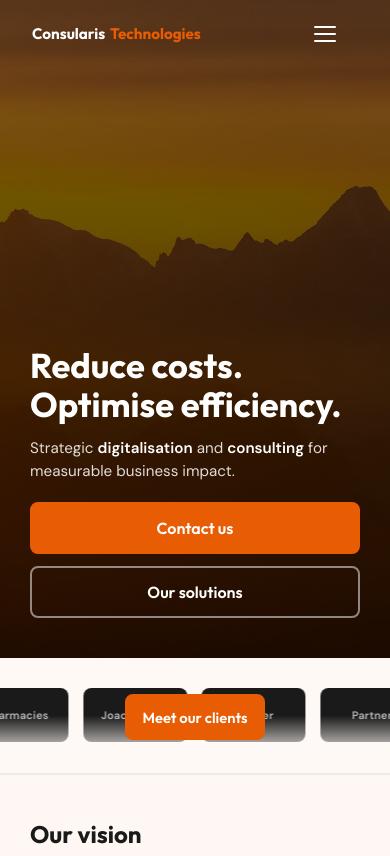
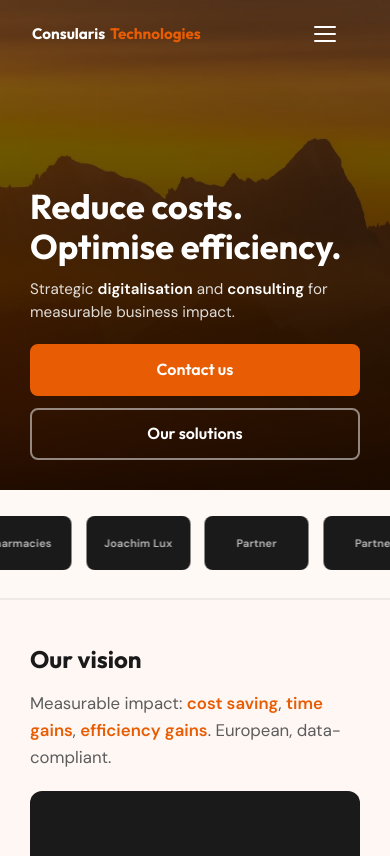
Before and after one commit to prichard26/Consularis-Technologies, a website built with Vite: page index.html in a window 390 px wide. Shown: the top 856 px of the page. Built offline with nearby package versions, Linux system fonts and the light colour scheme.

Commit message:
phone exp

```diff
--- a/src/scripts/main.js
+++ b/src/scripts/main.js
@@ -7,6 +7,9 @@
   const navMobile = document.getElementById('nav-mobile');
   const yearEl = document.getElementById('year');
   const hasHero = !!document.querySelector('.hero');
+  const isPhone = () => window.matchMedia('(max-width: 767px)').matches;
+  let lastY = window.scrollY;
+  let scrollDownTimer;
 
   if (yearEl) yearEl.textContent = new Date().getFullYear();
 
@@ -43,8 +46,32 @@
 
   // Fixed transparent header: solid when scrolled past hero
   function onScroll() {
+    const currentY = window.scrollY;
     header.classList.toggle('scrolled', !hasHero || window.scrollY > 80);
+
+    if (!isPhone()) {
+      document.body.classList.remove('is-scrolling-down');
+      lastY = currentY;
+      return;
+    }
+
+    const delta = currentY - lastY;
+
+    if (delta > 3 && currentY > 50) {
+      document.body.classList.add('is-scrolling-down');
+      clearTimeout(scrollDownTimer);
+      scrollDownTimer = setTimeout(() => {
+        document.body.classList.remove('is-scrolling-down');
+      }, 420);
+    } else if (delta < -2 || currentY < 40) {
+      document.body.classList.remove('is-scrolling-down');
+    }
+
+    lastY = currentY;
   }
   onScroll();
   window.addEventListener('scroll', onScroll, { passive: true });
+  window.addEventListener('resize', () => {
+    if (!isPhone()) document.body.classList.remove('is-scrolling-down');
+  });
 })();
--- a/src/styles/main.css
+++ b/src/styles/main.css
@@ -577,9 +577,9 @@ a:hover { color: var(--accent-dark); text-decoration: underline; }
   }
 
   .hero {
-    min-height: 78svh;
+    min-height: clamp(320px, 62svh, 560px);
     align-items: flex-end;
-    padding-bottom: 2rem;
+    padding-bottom: 1.5rem;
   }
 
   .hero-bg::after {
@@ -587,11 +587,13 @@ a:hover { color: var(--accent-dark); text-decoration: underline; }
   }
 
   .hero-inner {
-    padding-top: 4.5rem;
-    padding-bottom: .5rem;
+    padding-top: 4.25rem;
+    padding-bottom: .35rem;
   }
 
   .hero-text { max-width: 100%; }
+
+  .hero-bg img { object-position: center 30%; }
 
   .hero-title {
     font-size: clamp(1.85rem, 9vw, 2.4rem);
@@ -621,7 +623,7 @@ a:hover { color: var(--accent-dark); text-decoration: underline; }
   }
 
   .partners {
-    padding: 1.25rem 0;
+    padding: 1rem 0 1.1rem;
   }
 
   .partners-carousel-wrap { margin: 0; }
@@ -650,13 +652,18 @@ a:hover { color: var(--accent-dark); text-decoration: underline; }
 
   .partners-carousel-wrap:hover .partner-logo { filter: blur(2px); }
 
-  /* Hover interactions are not discoverable on phones; keep CTA visible. */
+  /* Phone UX: show CTA only while the user scrolls down. */
   .partners-cta-overlay {
-    opacity: 1;
+    opacity: 0;
     align-items: flex-end;
     padding-bottom: .8rem;
     background: linear-gradient(to top, rgba(255,249,246,.86) 0%, rgba(255,249,246,0) 50%);
     pointer-events: none;
+  }
+
+  body.is-scrolling-down .partners-cta-overlay {
+    opacity: 1;
+    pointer-events: auto;
   }
 
   .partners-cta-overlay .btn {
@@ -699,8 +706,12 @@ a:hover { color: var(--accent-dark); text-decoration: underline; }
 
   .logo { font-size: .95rem; }
 
+  .hero { min-height: clamp(300px, 58svh, 500px); }
+
   .hero-title { font-size: clamp(1.7rem, 10vw, 2.15rem); }
   .hero-subtitle { font-size: .95rem; }
+
+  .hero-bg img { object-position: center 26%; }
 
   .partners-carousel-wrap::before,
   .partners-carousel-wrap::after { display: none; }
```
